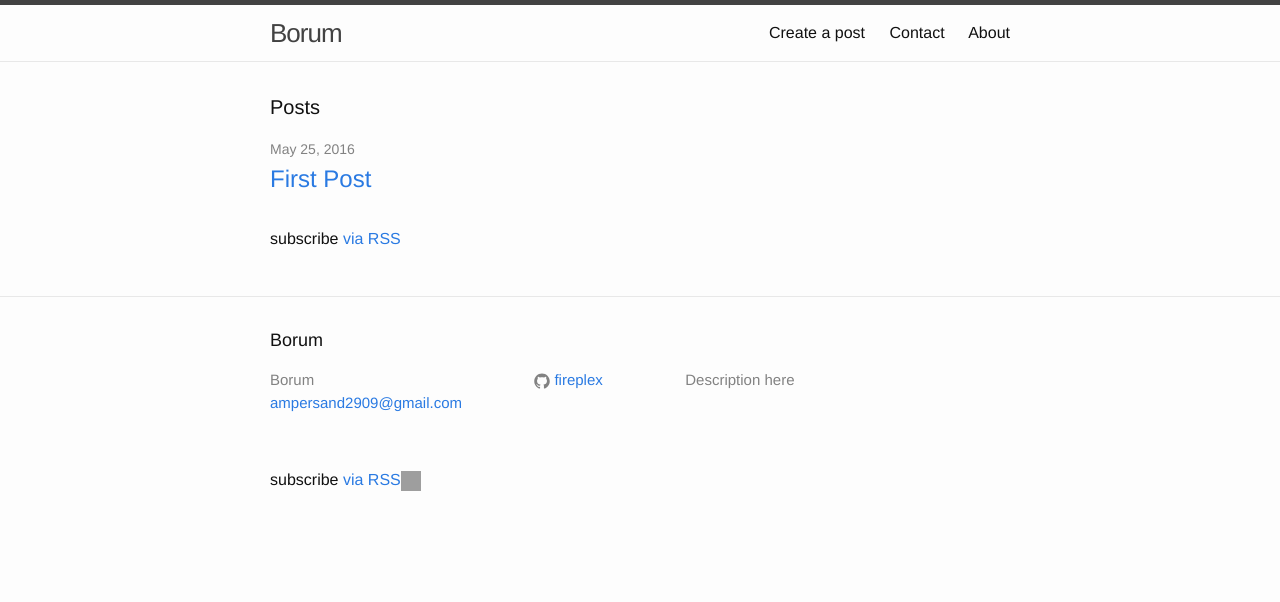
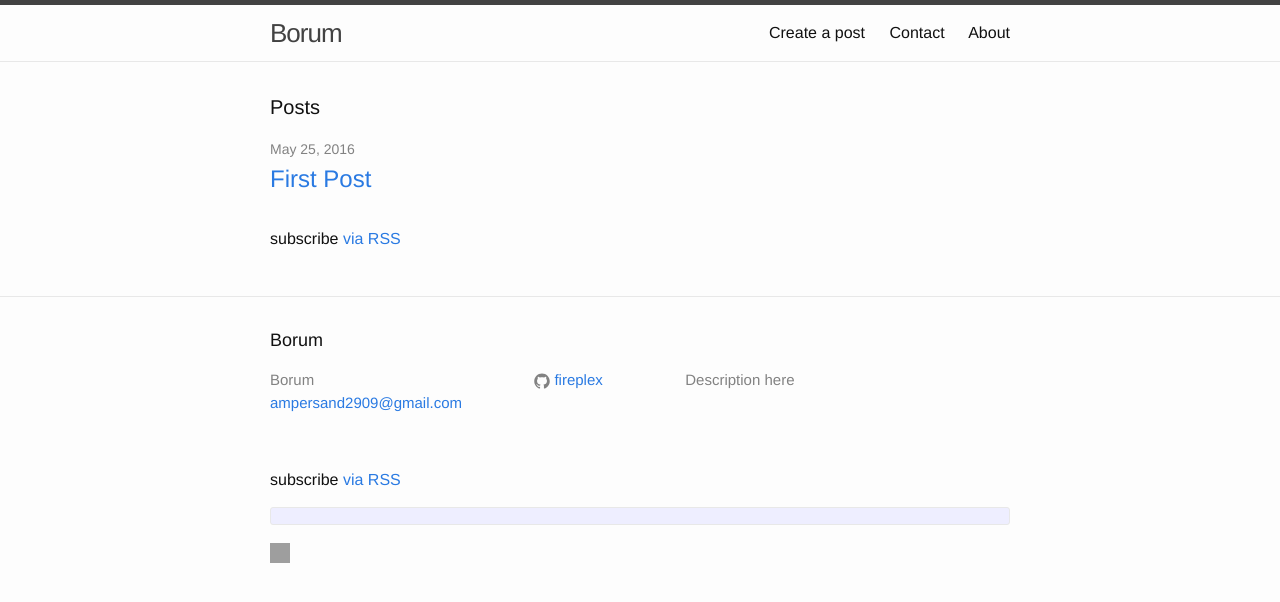
Before and after one commit to slothgamez/fireplex.github.io, a Jekyll site: the page built from index.html, in a window 1280 px wide. Shown: the top 602 px of the page. Built offline with Jekyll 4.4.1, drawn with Linux system fonts in a browser that asks for light colours; grey boxes are pictures that could not be loaded.

Commit message:
Update footer.html

```diff
--- a/_includes/footer.html
+++ b/_includes/footer.html
@@ -34,7 +34,7 @@
     </div>
 
     <br>
-    <p class="rss-subscribe">subscribe <a href="{{ "/feed.xml" | prepend: site.baseurl }}">via RSS</a><img src="https://github.com/fireplex/fireplex.github.io/blob/master/_includes/icon-rss.png?raw=true" width="20px" height="20px"/>
+    <p class="rss-subscribe">subscribe <a href="{{ "/feed.xml" | prepend: site.baseurl }}">via RSS</a><pre></pre><img src="https://github.com/fireplex/fireplex.github.io/blob/master/_includes/icon-rss.png?raw=true" width="20px" height="20px"/>
 </p>
   </div>
 
```
